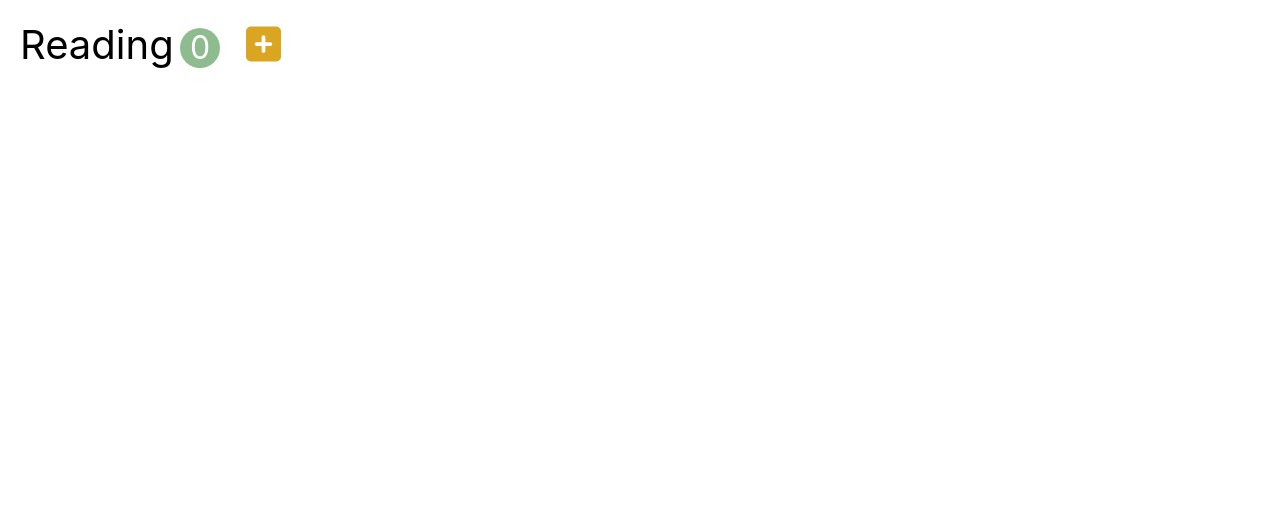
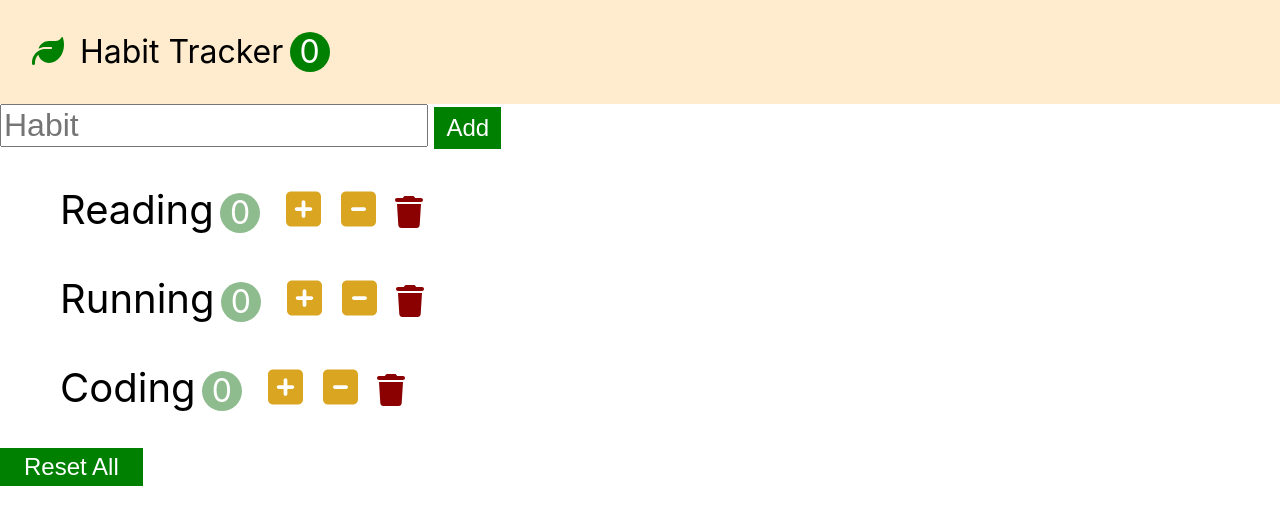
Before and after one commit to murramge/React_basic_habit_tracker, a React (Create React App) app: page / in a window 1280 px wide. Shown: the top 524 px of the page. Built offline with nearby package versions, Linux system fonts and the light colour scheme.

Commit message:
deployment

```diff
--- a/src/components/simpleHabit.jsx
+++ b/src/components/simpleHabit.jsx
@@ -1,11 +1,17 @@
 import React from "react";
+import { useCallback } from "react";
+import { useEffect } from "react";
 import { useState } from "react";
 const SimpleHabit = (props) => {
   const [count, setCount] = useState(0);
 
-  const handleIncrement = () => {
+  const handleIncrement = useCallback(() => {
     setCount(count + 1);
-  };
+  });
+
+  useEffect(() => {
+    console.log(`ddddddd`);
+  }, []);
   return (
     <li className="habit">
       <span className="habit-name">Reading</span>
--- a/src/index.js
+++ b/src/index.js
@@ -1,13 +1,13 @@
 import React from "react";
 import ReactDOM from "react-dom/client";
 import "./index.css";
+
+import "@fortawesome/fontawesome-free/js/all.js";
+
 import App from "./app";
-import "@fortawesome/fontawesome-free/js/all.js";
-import SimpleHabit from "./components/simpleHabit";
-
 const root = ReactDOM.createRoot(document.getElementById("root"));
 root.render(
   <React.StrictMode>
-    <SimpleHabit />
+    <App />
   </React.StrictMode>
 );
```
